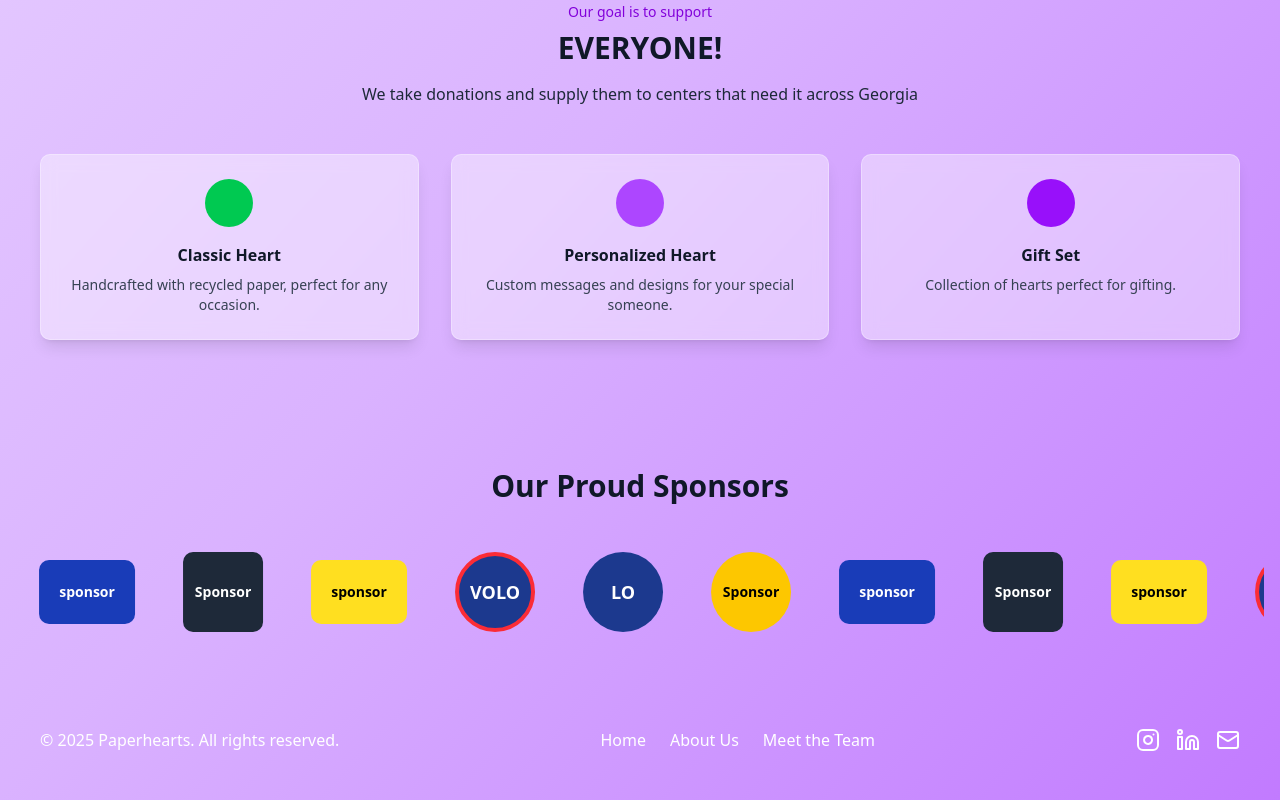
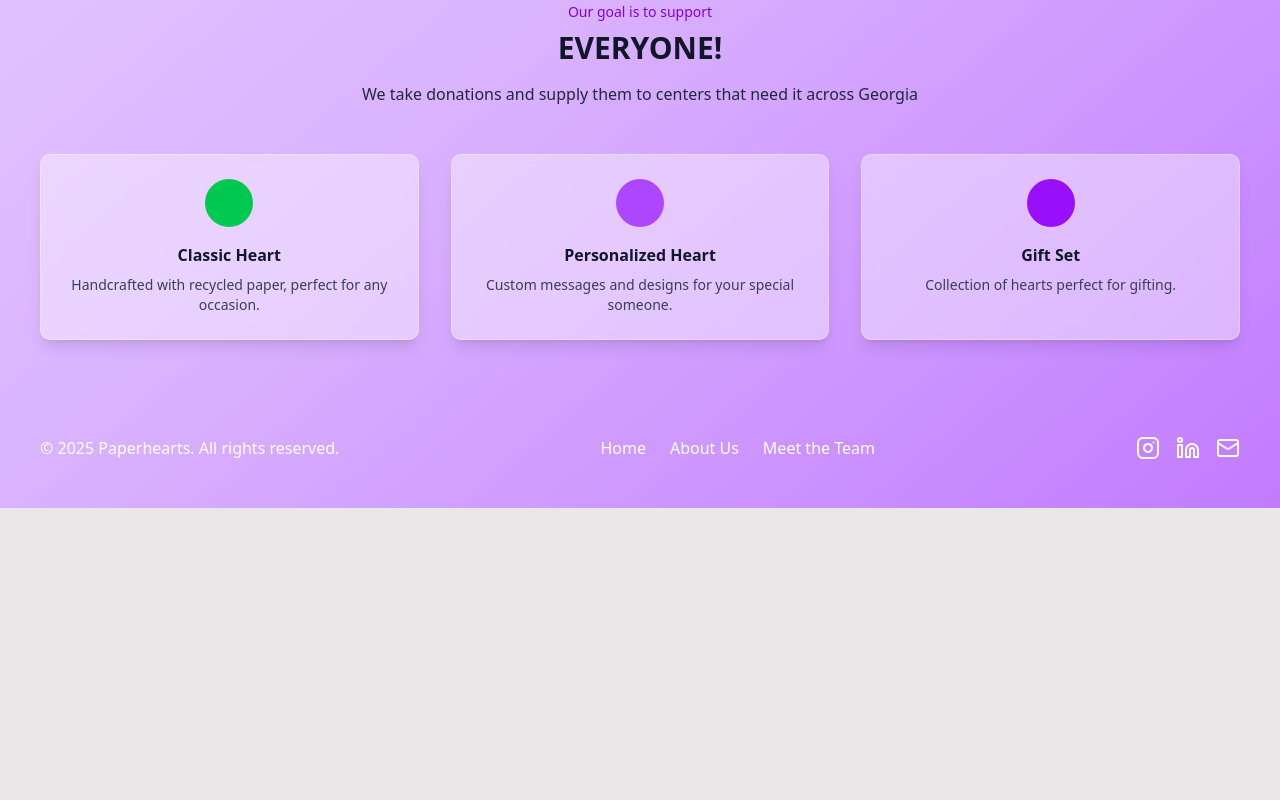
Before and after one commit to akkified/paperhearts, a Next.js app: page / in a window 1280 px wide. Shown: the part 601-1401 px from the top of the page. After the commit the page ends 1109 px from the top, so only its background shows below. Built offline with nearby package versions, Linux system fonts and the light colour scheme; no server answers.

Commit message:
temporary removal of sponsors

```diff
--- a/app/page.tsx
+++ b/app/page.tsx
@@ -142,13 +142,13 @@ export default function Home() {
       </div>
 
       {/* Scrolling Sponsors Section */}
-      <div className="py-16 overflow-hidden">
+      {/*<div className="py-16 overflow-hidden">
         <div className="text-center mb-12">
           <h2 className="text-3xl font-bold text-gray-900 mb-4">Our Proud Sponsors</h2>
         </div>
         <div className="relative">
           <div className="flex animate-scroll">
-            {/* First set of sponsors */}
+
             <div className="flex items-center space-x-12 min-w-max pr-12">
               <div className="w-20 h-20 bg-blue-900 rounded-full flex items-center justify-center flex-shrink-0">
                 <span className="text-white font-bold text-lg">LO</span>
@@ -169,7 +169,7 @@ export default function Home() {
                 <span className="text-white font-bold text-lg">VOLO</span>
               </div>
             </div>
-            {/* Second set */}
+
             <div className="flex items-center space-x-12 min-w-max pr-12">
               <div className="w-20 h-20 bg-blue-900 rounded-full flex items-center justify-center flex-shrink-0">
                 <span className="text-white font-bold text-lg">LO</span>
@@ -190,7 +190,7 @@ export default function Home() {
                 <span className="text-white font-bold text-lg">VOLO</span>
               </div>
             </div>
-            {/* Third set */}
+
             <div className="flex items-center space-x-12 min-w-max pr-12">
               <div className="w-20 h-20 bg-blue-900 rounded-full flex items-center justify-center flex-shrink-0">
                 <span className="text-white font-bold text-lg">LO</span>
@@ -211,7 +211,7 @@ export default function Home() {
                 <span className="text-white font-bold text-lg">VOLO</span>
               </div>
             </div>
-            {/* Fourth set */}
+
             <div className="flex items-center space-x-12 min-w-max pr-12">
               <div className="w-20 h-20 bg-blue-900 rounded-full flex items-center justify-center flex-shrink-0">
                 <span className="text-white font-bold text-lg">LO</span>
@@ -235,6 +235,7 @@ export default function Home() {
           </div>
         </div>
       </div>
+      */}
     </div>
   )
 }
```
